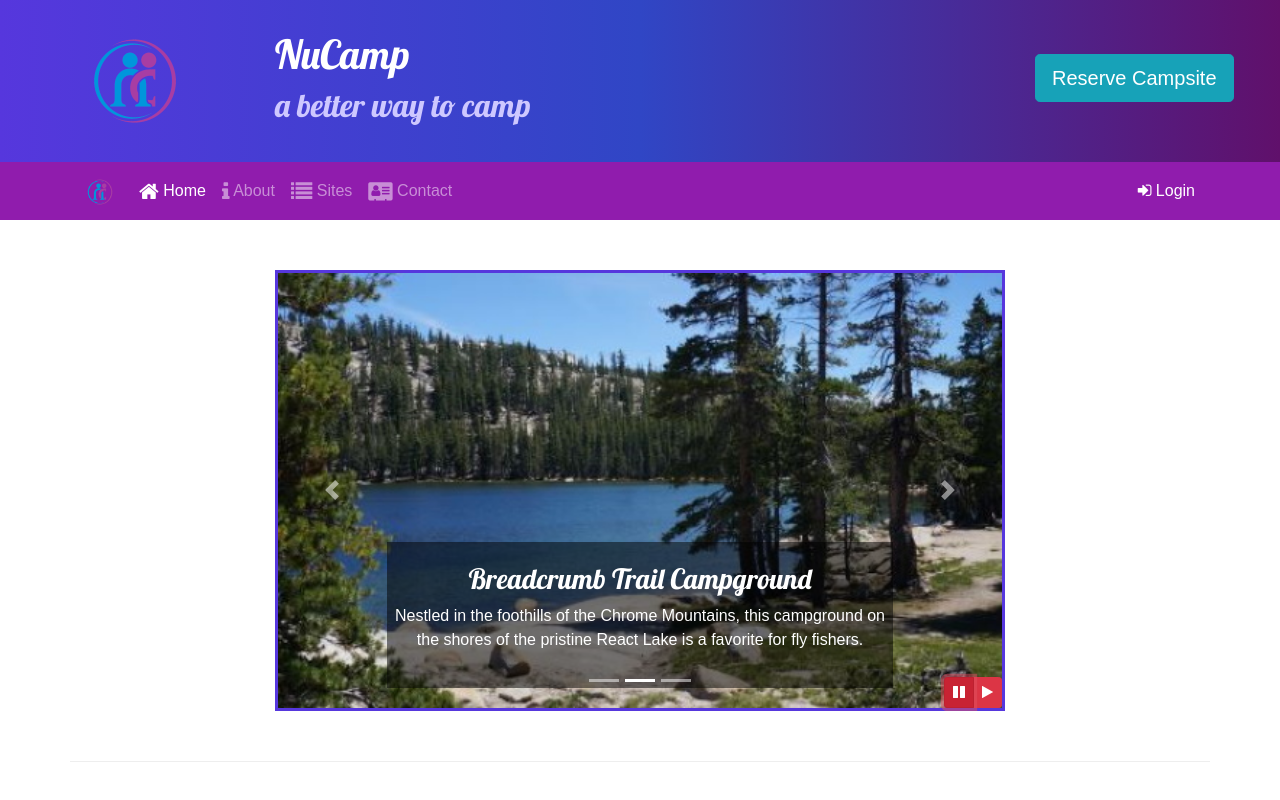
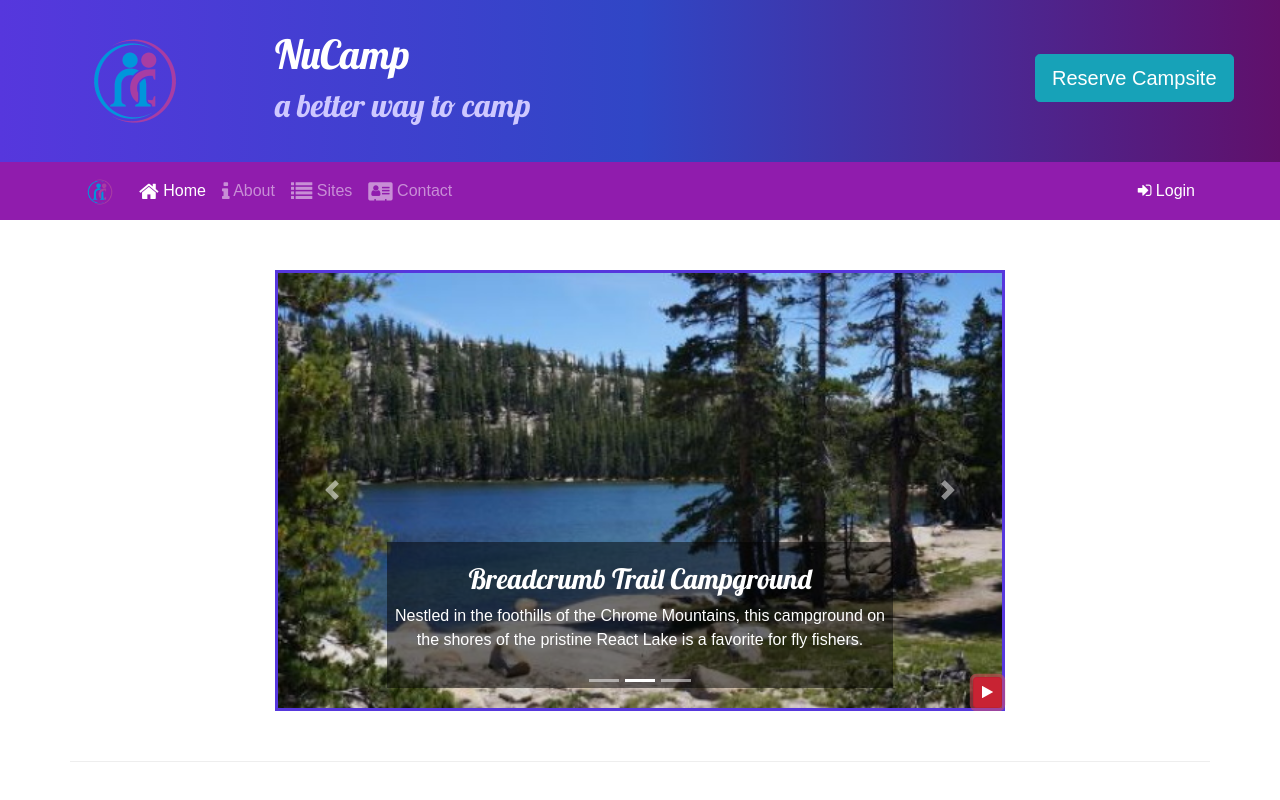
Before and after one commit to burtonparker/nucampsite, a website: page index.html in a window 1280 px wide. Both pictures are taken after a click on the button 959 px from the left and 692 px from the top of the page. Shown: the top 800 px of the page. Drawn offline with nearby package versions, Linux system fonts and the light colour scheme.

Commit message:
converting pause play into one button

```diff
--- a/index.html
+++ b/index.html
@@ -199,14 +199,12 @@
                             <span class="carousel-control-next-icon"></span>
                             <span class="sr-only">Next</span>
                         </a>
-                        <div class="btn-group" id="carouselButton">
-                            <button class="btn btn-sm btn-danger" id="carouselPause">
-                                <i class="fa fa-pause"></i>
-                            </button>
-                            <button class="btn btn-sm btn-danger" id="carouselPlay">
-                                <i class="fa fa-play"></i>
-                            </button>
-                        </div>
+
+                        <button class="btn btn-sm btn-danger" id="carouselButton">
+                            <i class="fa fa-pause"></i>
+                        </button>
+
+
                 </div>
             </div>
         </div>
@@ -292,11 +290,16 @@
     <script>
         $(function() {
             $(".carousel").carousel( { interval: 2000 } );
-            $("#carouselPause").click(function(){
-                $(".carousel").carousel("pause");
-            });
-            $("#carouselPlay").click(function(){
-                $(".carousel").carousel("cycle");
+            $("#carouselButton").click(function(){
+                if ($("#carouselButton").children("i").hasClass("fa-pause")) {
+                    $(".carousel").carousel("pause");
+                    $("#carouselButton").children("i").removeClass("fa-pause");
+                    $("#carouselButton").children("i").addClass("fa-play");
+                } else {
+                    $(".carousel").carousel("cycle");
+                    $("#carouselButton").children("i").removeClass("fa-play");
+                    $("#carouselButton").children("i").addClass("fa-pause");
+                }
             });
         });
     </script>
```
